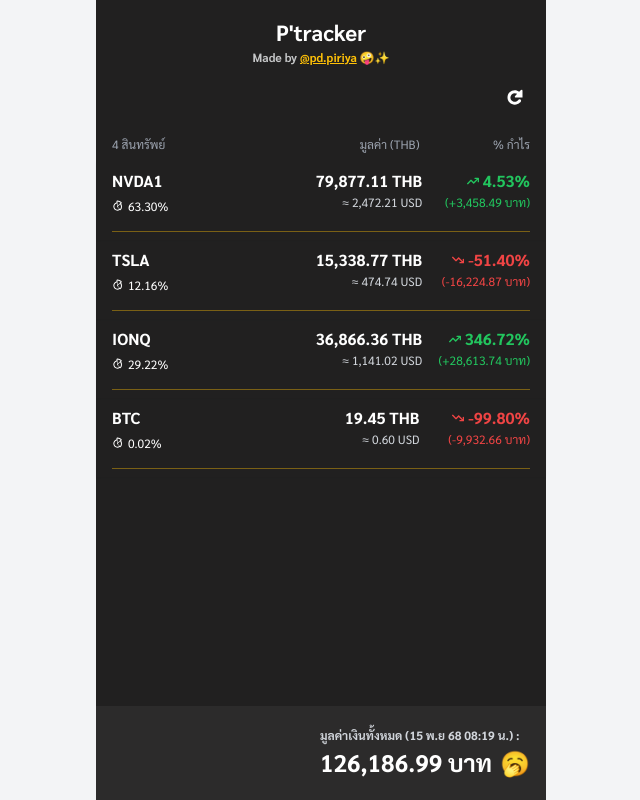
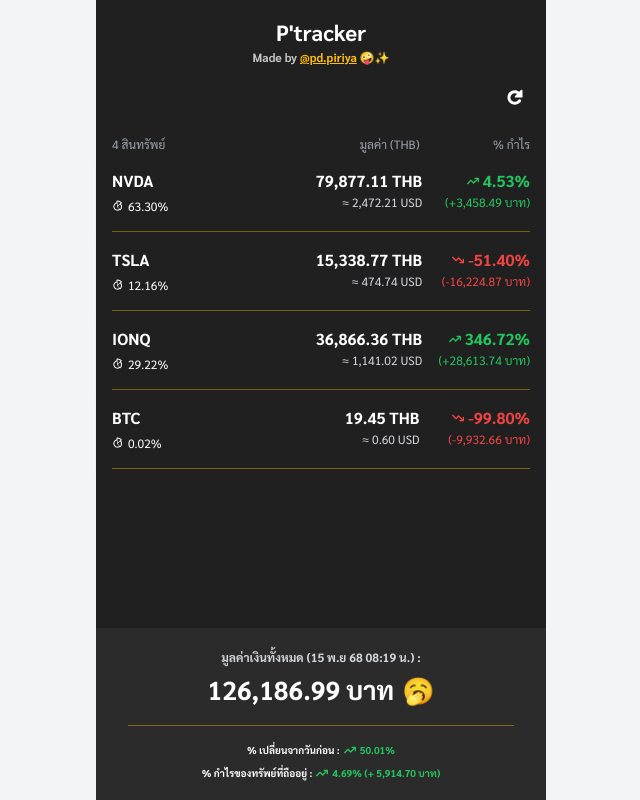
Before and after one commit to PiriyaDEV/portfolio-tracking, a Next.js app: page / in a window 1280 px wide. Shown: the whole page, without its empty margins (319-959 px from the left). Built offline with nearby package versions, Linux system fonts and the light colour scheme.

Commit message:
fix: update (2)

```diff
--- a/src/app/page.tsx
+++ b/src/app/page.tsx
@@ -57,8 +57,8 @@
     setFormattedDate(`${day} ${month} ${year} ${hours}:${minutes} น.`);
   }, []);
 
-  const assets: Asset[] = [
-    { symbol: "NVDA1", quantity: 13, costPerShare: 181.9361 },
+  let assets: Asset[] = [
+    { symbol: "NVDA", quantity: 13, costPerShare: 181.9361 },
     { symbol: "TSLA", quantity: 2.4963855, costPerShare: 391.3258 },
     { symbol: "IONQ", quantity: 6, costPerShare: 42.57 },
     {
@@ -78,9 +78,12 @@
       const results: Record<string, number | null> = {};
       let res: any = {};
 
+      // We'll create a new array to store valid assets
+      const validAssets: Asset[] = [];
+
       for (const asset of assets) {
         if (isMock) {
-          res = { c: 190.17 };
+          res = { c: 190.17, d: null, dp: null, h: 0, l: 0, o: 0, pc: 0, t: 0 };
         } else {
           const url = new URL(`${FINNHUB_API_BASE_URL}/quote`);
           url.searchParams.append("symbol", asset.symbol);
@@ -91,9 +94,25 @@
 
           res = await response.json();
         }
-        results[asset.symbol] = res.c ?? null;
+
+        // Check if response is valid
+        const isInvalid =
+          res.c === 0 &&
+          (res.d === null || res.dp === null) &&
+          res.h === 0 &&
+          res.l === 0 &&
+          res.o === 0 &&
+          res.pc === 0;
+
+        if (!isInvalid) {
+          results[asset.symbol] = res.c ?? null;
+          validAssets.push(asset);
+        }
       }
+
+      // Update state and assets array
       setPrices(results);
+      assets = validAssets; // remove invalid assets
     } catch (error) {
       console.error("Error fetching prices:", error);
     }
@@ -136,23 +155,45 @@
     0
   );
 
+  const totalChangePercent =
+    assets.reduce((sum, asset) => {
+      const currentPrice = prices[asset.symbol] ?? 0;
+      if (currentPrice === 0) return sum;
+      const res = isMock ? { pc: asset.costPerShare } : undefined;
+      const previousClose = res?.pc ?? asset.costPerShare;
+      return sum + ((currentPrice - previousClose) / previousClose) * 100;
+    }, 0) / assets.length;
+
+  // คำนวณกำไร/ขาดทุนรวมของพอร์ต
+  const totalCostUsd = assets.reduce(
+    (sum, asset) => sum + asset.quantity * asset.costPerShare,
+    0
+  );
+
+  const totalMarketUsd = assets.reduce((sum, asset) => {
+    const currentPrice = prices[asset.symbol] ?? 0;
+    return sum + currentPrice * asset.quantity;
+  }, 0);
+
+  const totalProfitUsd = totalMarketUsd - totalCostUsd;
+  const totalProfitThb = totalProfitUsd * currencyRate;
+  const totalProfitPercent =
+    totalCostUsd > 0 ? (totalProfitUsd / totalCostUsd) * 100 : 0;
+
+  function getProfitColor(profit: number): string {
+    if (profit > 0) return "!text-green-500";
+    if (profit < 0) return "!text-red-500";
+    return "!text-gray-500";
+  }
+
   const renderFooter = () => (
     <div className="fixed bottom-0 left-1/2 -translate-x-1/2 bg-black-lighter py-5 w-full sm:w-[450px]">
-      <div className="container mx-auto px-4 flex items-center justify-between gap-7">
-        <div>
-          {/* Write this here */}
-          <div className="font-bold text-[12px] text-gray-300">
-            {/* เปลี่ยนจากวันก่อน  */}
-          </div>
-          <div className="font-bold text-[12px] text-gray-300">
-            {/* กำไรของทรัพย์ที่ถืออยู่  : */}
-          </div>
-        </div>
+      <div className="container mx-auto px-4 flex flex-col gap-2 text-center">
         <div>
           <div className="font-bold text-[12px] text-gray-300">
             มูลค่าเงินทั้งหมด ({formattedDate}) :
           </div>
-          <div className="font-bold text-[24px]">
+          <div className="font-bold text-[26px] mt-1">
             {fNumber(totalPortfolioValue * currencyRate)} บาท
             <span className="ml-2">
               {(() => {
@@ -174,6 +215,43 @@
             </span>
           </div>
         </div>
+
+        <div className="border-b border-accent-yellow opacity-40 mx-4 my-2"></div>
+
+        <div className="flex flex-col items-center gap-2 justify-center">
+          <div className="font-bold text-[10px] flex items-center gap-1">
+            % เปลี่ยนจากวันก่อน :{" "}
+            <span
+              className={`flex items-center gap-1 ${getProfitColor(
+                totalChangePercent
+              )}`}
+            >
+              {totalChangePercent > 0 ? (
+                <UpIcon className="text-[12px]" />
+              ) : totalChangePercent < 0 ? (
+                <DownIcon className="text-[12px]" />
+              ) : null}
+              {fNumber(totalChangePercent)}%
+            </span>
+          </div>
+
+          <div className="font-bold text-[10px] flex items-center gap-1">
+            % กำไรของทรัพย์ที่ถืออยู่ :{" "}
+            <span
+              className={`flex items-center gap-1 ${getProfitColor(
+                totalChangePercent
+              )}`}
+            >
+              {totalChangePercent > 0 ? (
+                <UpIcon className="text-[12px]" />
+              ) : totalChangePercent < 0 ? (
+                <DownIcon className="text-[12px]" />
+              ) : null}
+              {fNumber(totalProfitPercent)}% (
+              {totalProfitPercent > 0 ? "+" : ""} {fNumber(totalProfitThb)} บาท)
+            </span>
+          </div>
+        </div>
       </div>
     </div>
   );
@@ -181,9 +259,9 @@
   if (isLoading) return <CommonLoading />;
 
   return (
-    <div>
+    <div className="mt-[81px] mb-[172px]">
       {/* Refresh Button */}
-      <div className="px-4 flex justify-end w-full mt-[81px]">
+      <div className="px-4 flex justify-end w-full ">
         <RefreshIcon
           className="cursor-pointer text-[30px] mb-4"
           onClick={() => {
@@ -215,12 +293,7 @@
           const profit = marketValueUsd - cost;
           const profitPercent = cost > 0 ? (profit / cost) * 100 : 0;
 
-          const profitColor =
-            profit > 0
-              ? "text-green-500"
-              : profit < 0
-              ? "text-red-500"
-              : "text-gray-500";
+          const profitColor = getProfitColor(profit);
 
           const isExpanded = !!expanded[asset.symbol];
 
```
